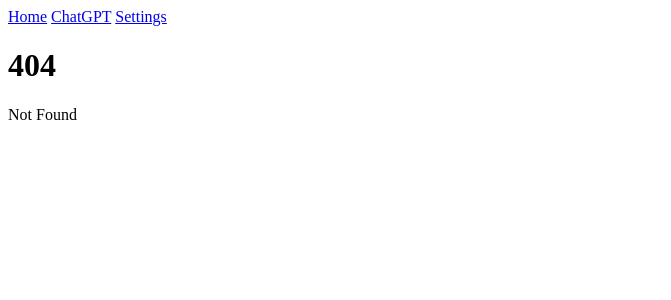
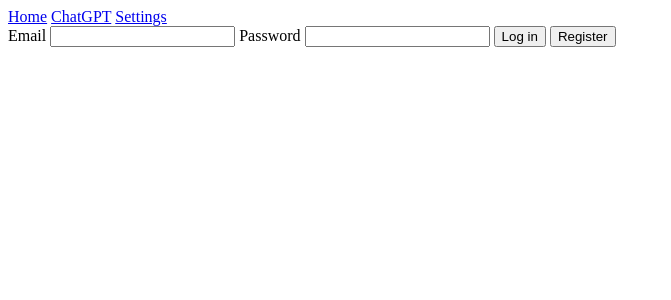
Before and after one commit to alfredlucero/frontendchatgptexamples, a SvelteKit app in the folder sveltegpt/: page /login in a window 1280 px wide. Before the commit this address had no page. Shown: the top 300 px of the page, without its empty margins (0-671 px from the left). Built offline with nearby package versions, Linux system fonts and the light colour scheme.

Commit message:
Playing with named actions and forms for login page

```diff
--- /dev/null
+++ b/sveltegpt/src/routes/login/+page.server.ts
@@ -0,0 +1,9 @@
+/** @type {import('./$types').Actions } */
+export const actions = {
+	login: async (event) => {
+		// TODO: login
+	},
+	register: async (event) => {
+		// TODO: register user
+	}
+};
--- /dev/null
+++ b/sveltegpt/src/routes/login/+page.svelte
@@ -0,0 +1,12 @@
+<form method="POST" action="?/login">
+  <label for="email">
+    Email
+    <input name="email" type="email" />
+  </label>
+  <label for="password">
+    Password
+    <input name="password" type="password" />
+  </label>
+  <button>Log in</button>
+  <button formaction="?/register">Register</button>
+</form>
```
